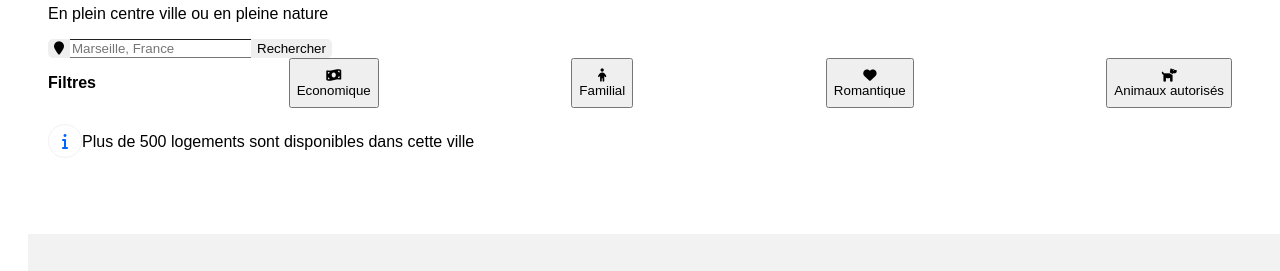
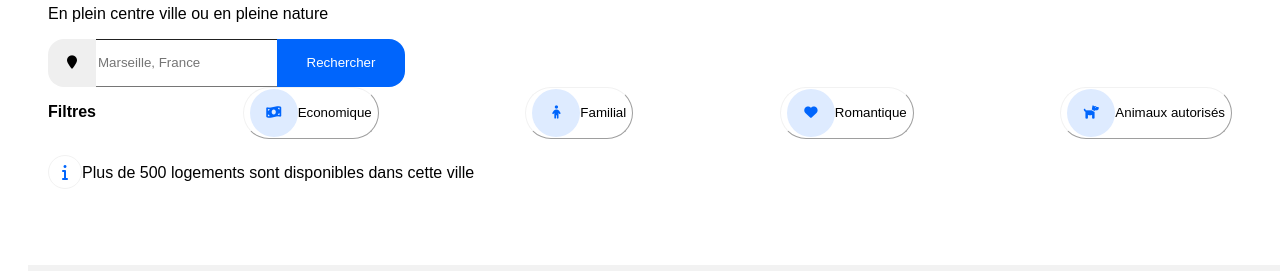
Before and after one commit to afillion/AlexisFillion_2_08102020, a plain HTML site: page index.html in a window 1280 px wide. Shown: the part 161-432 px from the top of the page. Drawn offline with Linux system fonts and the light colour scheme; a web font is replaced by a local one.

Commit message:
placement correct du aside | partie filtre quasi termine

```diff
--- a/index.css
+++ b/index.css
@@ -14,6 +14,10 @@ section {
   padding: 20px;
 }
 
+#hebergements {
+  flex-direction: row;
+}
+
 /* aside {
   margin: 20px;
   padding: 20px;
@@ -28,12 +32,34 @@ section {
   justify-content: space-between;
 }
 
-.form-button, #filtres, nav, ul {
+.form-button, nav, ul {
   display: inline-flex;
 }
 
+.filtre-wrap-icon {
+  background-color: #DEEBFF;
+  border-radius: 100%;
+  min-width: 3rem;
+  min-height: 3rem;
+  display: flex;
+  flex-direction: row;
+  align-items: center;
+  justify-content: center;
+}
+
 #filtres {
+  display: flex;
   justify-content: space-between;
+  flex-direction: row;
+}
+
+.filtre {
+  display: flex;
+  align-items: center;
+  border-radius: 2rem;
+  border-width: 1px;
+  border-color:  #F2F2F2;
+  background-color: white;
 }
 
 footer {
@@ -46,14 +72,22 @@ footer {
   background-color: #F2F2F2;
 }
 
+.form-button {
+  min-height: 3rem;
+}
+
 .form-right {
-  border-radius: 5px 0 0 5px;
+  border-radius: 1rem 0 0 1rem;
   border: none;
+  min-width: 3rem;
 }
 
 .form-left {
-  border-radius: 0 5px 5px 0;
+  border-radius: 0 1rem 1rem 0;
   border: none;
+  background-color: #0065FC;
+  color: white;
+  min-width: 8rem;
 }
 
 .form-button input {
@@ -84,10 +118,6 @@ section img {
   width: 30%;
 }
 
-.fa-info {
-  color: #0065FC;
-}
-
 .icone-container {
   border: 1px solid #F2F2F2;
   border-radius: 100%;
--- a/index.html
+++ b/index.html
@@ -37,7 +37,7 @@
 
     <!-- HEADER : "L'entete du site" /END -->
 
-    <section>
+    <section id="search">
       <header>
         <h2>Trouvez votre hébergements pour vos vacances de rêve</h2>
         <p>En plein centre ville ou en pleine nature</p>
@@ -51,12 +51,12 @@
       </form>
       <div id="filtres">
         <p class="gras">Filtres</p>
-        <button type="button" class="filtre"><div><i class="fas fa-money-bill-wave"></i></div><span>Economique</span></button>
-        <button type="button" class="filtre"><div><i class="fas fa-child"></i></div><span>Familial</span></button>
-        <button type="button" class="filtre"><div><i class="fas fa-heart"></i></div><span>Romantique</span></button>
-        <button type="button" class="filtre"><div><i class="fas fa-dog"></i></div><span>Animaux autorisés</span></button>
+        <button type="button" class="filtre"><div class="filtre-wrap-icon"><i class="fas fa-money-bill-wave blue"></i></div><span>Economique</span></button>
+        <button type="button" class="filtre"><div class="filtre-wrap-icon"><i class="fas fa-child blue"></i></div><span>Familial</span></button>
+        <button type="button" class="filtre"><div class="filtre-wrap-icon"><i class="fas fa-heart blue"></i></div><span>Romantique</span></button>
+        <button type="button" class="filtre"><div class="filtre-wrap-icon"><i class="fas fa-dog blue"></i></div><span>Animaux autorisés</span></button>
       </div>
-      <div><p><span class="icone-container"><i class="fas fa-info"></i></span>Plus de 500 logements sont disponibles dans cette ville</p></div>
+      <div><p><span class="icone-container"><i class="fas fa-info blue"></i></span>Plus de 500 logements sont disponibles dans cette ville</p></div>
     </section>
 
     <section id="hebergements">
@@ -66,7 +66,7 @@
           <img src="./images/hebergements/4_small/marcus-loke-WQJvWU_HZFo-unsplash.jpg" alt="img">
           <figcaption>
             <h3>Auberge la Cannebière</h3>
-            <p>Nuit a partir de <p class="gras">25e</p></p>
+            <p>Nuit a partir de <span class="gras">25e</span></p>
             <span>
               <i class="fas fa-star blue"></i>
               <i class="fas fa-star blue"></i>
@@ -80,7 +80,7 @@
           <img src="./images/hebergements/4_small/fred-kleber-gTbaxaVLvsg-unsplash.jpg" alt="img">
           <figcaption>
             <h3>Hôtel du port</h3>
-            <p>Nuit a partir de <p class="gras">52e</p></p>
+            <p>Nuit a partir de <span class="gras">52e</span></p>
             <span>
               <i class="fas fa-star blue"></i>
               <i class="fas fa-star blue"></i>
@@ -94,7 +94,7 @@
           <img src="./images/hebergements/4_small/reisetopia-B8WIgxA_PFU-unsplash.jpg" alt="img">
           <figcaption>
             <h3>Hôtel les mouettes</h3>
-            <p>Nuit a partir de <p class="gras">76e</p></p>
+            <p>Nuit a partir de <span class="gras">76e</span></p>
             <span>
               <i class="fas fa-star blue"></i>
               <i class="fas fa-star blue"></i>
@@ -108,7 +108,7 @@
           <img src="./images/hebergements/4_small/annie-spratt-Eg1qcIitAuA-unsplash.jpg" alt="img">
           <figcaption>
             <h3>Hôtel de la mer</h3>
-            <p>Nuit a partir de <p class="gras">46e</p></p>
+            <p>Nuit a partir de <span class="gras">46e</span></p>
             <span>
               <i class="fas fa-star blue"></i>
               <i class="fas fa-star blue"></i>
@@ -122,7 +122,7 @@
           <img src="./images/hebergements/4_small/nicate-lee-kT-ZyaiwBe0-unsplash.jpg" alt="img">
           <figcaption>
             <h3>Auberge Le Panier</h3>
-            <p>Nuit a partir de <p class="gras">23e</p></p>
+            <p>Nuit a partir de <span class="gras">23e</span></p>
             <span>
               <i class="fas fa-star blue"></i>
               <i class="fas fa-star blue"></i>
@@ -136,7 +136,7 @@
           <img src="./images/hebergements/4_small/febrian-zakaria-M6S1WvfW68A-unsplash.jpg" alt="img">
           <figcaption>
             <h3>Hôtel chez Amina</h3>
-            <p>Nuit a partir de <p class="gras">96e</p></p>
+            <p>Nuit a partir de <span class="gras">96e</span></p>
             <span>
               <i class="fas fa-star blue"></i>
               <i class="fas fa-star blue"></i>
@@ -172,7 +172,7 @@
             <img src="./images/hebergements/4_small/aw-creative-VGs8z60yT2c-unsplash.jpg" alt="img">
             <figcaption>
               <h3>Au coeur de l'eau Chambres d'hôtes</h3>
-              <p>Nuit a partir de <p class="gras">71e</p></p>
+              <p>Nuit a partir de <span class="gras">71e</span></p>
               <span>
                 <i class="fas fa-star blue"></i>
                 <i class="fas fa-star blue"></i>
@@ -186,7 +186,7 @@
             <img src="./images/hebergements/4_small/febrian-zakaria-sjvU0THccQA-unsplash.jpg" alt="img">
             <figcaption>
               <h3>Hôtel Tout bleu et Blanc</h3>
-              <p>Nuit a partir de <p class="gras">68e</p></p>
+              <p>Nuit a partir de <span class="gras">68e</span></p>
               <span>
                 <i class="fas fa-star blue"></i>
                 <i class="fas fa-star blue"></i>
```
